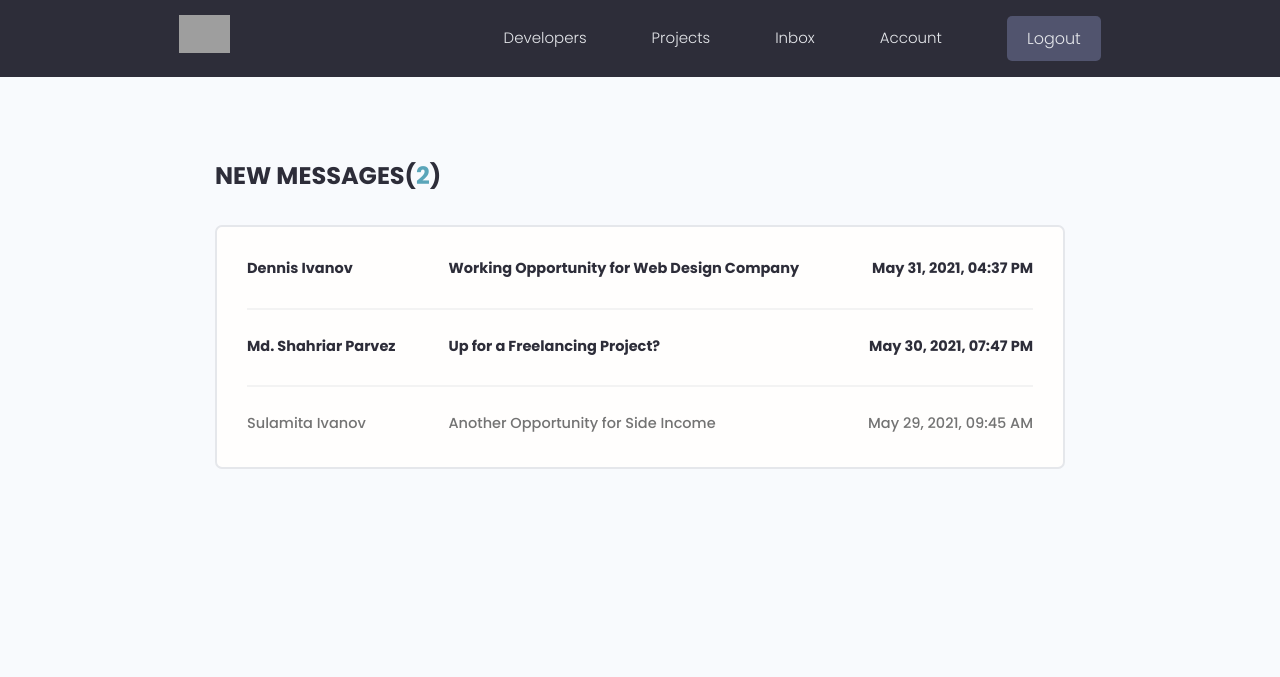
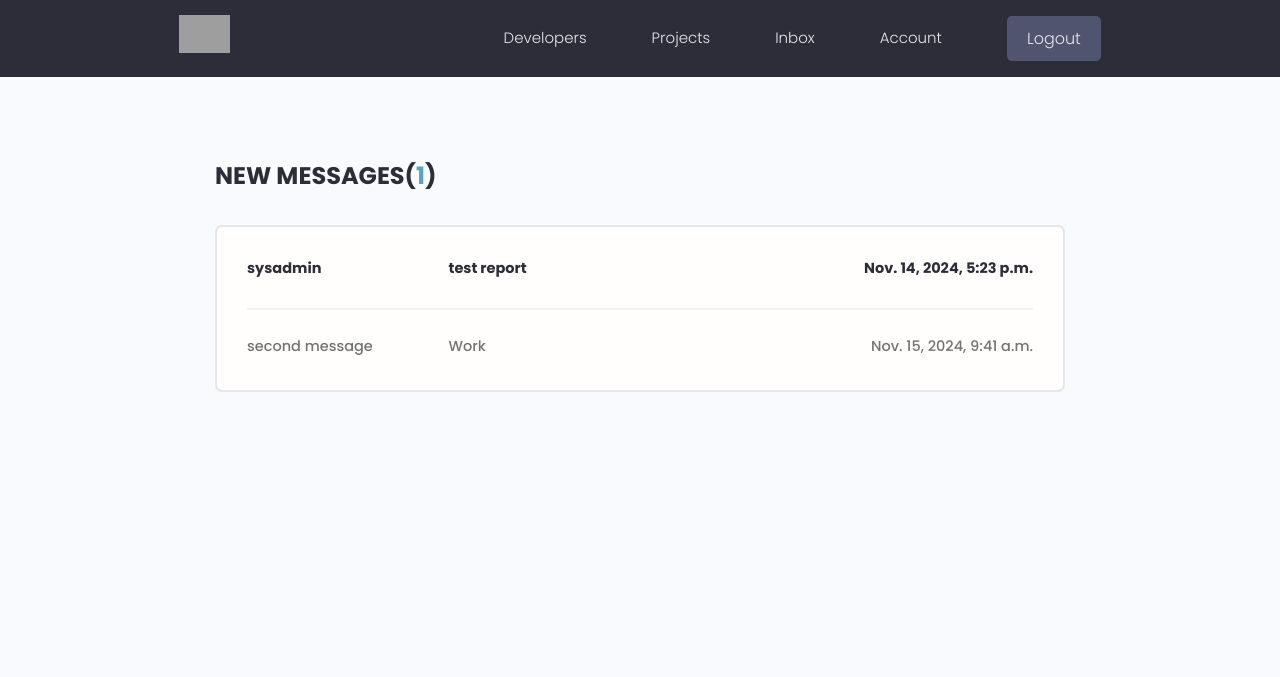
Before and after one commit to EdwinKingori/DevSearch, a Django app: page /inbox/ in a window 1280 px wide. Shown: the top 677 px of the page. Run offline with Django 5.2, Linux system fonts and the light colour scheme; a user stored in the database is signed in; data comes from the database, SQL or seed files in the repository; both versions use the stored data as it was after the commit; some libraries are stand-ins or nearby versions; grey boxes are pictures that could not be loaded.

Commit message:
configuring read and unread messages

```diff
--- a/devsearch/users/templates/users/inbox.html
+++ b/devsearch/users/templates/users/inbox.html
@@ -7,29 +7,23 @@
  <!-- Main Section -->
   <main class="inbox my-xl">
     <div class="content-box">
-      <h3 class="inbox__title">New Messages(<span>2</span>)</h3>
+      <h3 class="inbox__title">New Messages(<span>{{unreadCount}}</span>)</h3>
+
       <ul class="messages">
-        <li class="message message--unread">
-          <a href="message.html">
-            <span class="message__author">Dennis Ivanov</span>
-            <span class="message__subject">Working Opportunity for Web Design Company</span>
-            <span class="message__date">May 31, 2021, 04:37 PM</span>
-          </a>
-        </li>
-        <li class="message message--unread">
-          <a href="message.html">
-            <span class="message__author">Md. Shahriar Parvez</span>
-            <span class="message__subject">Up for a Freelancing Project?</span>
-            <span class="message__date">May 30, 2021, 07:47 PM</span>
-          </a>
-        </li>
-        <li class="message">
-          <a href="message.html">
-            <span class="message__author">Sulamita Ivanov</span>
-            <span class="message__subject">Another Opportunity for Side Income</span>
-            <span class="message__date">May 29, 2021, 09:45 AM</span>
-          </a>
-        </li>
+        {% for message in messagesRequests %}
+
+          {% if message.is_read == False %}
+            <li class="message message--unread">
+          {% else %}
+            <li class="message">
+          {% endif %}
+            <a href="message.html">
+              <span class="message__author">{{message.name}}</span>
+              <span class="message__subject">{{message.subject}}</span>
+              <span class="message__date">{{message.created}}</span>
+            </a>
+          </li>
+        {% endfor %}
       </ul>
     </div>
   </main>
--- a/devsearch/users/views.py
+++ b/devsearch/users/views.py
@@ -3,7 +3,7 @@ from django.contrib.auth import login, logout, authenticate
 from django.contrib.auth.decorators import login_required
 from django.contrib import messages
 from django.contrib.auth.models import User
-from .models import Profile
+from .models import Profile, Message
 from .utils import searchProfiles, paginateProfiles
 from .forms import CustomUserCreationForm, ProfileForm, SkillForm
 # Create your views here.
@@ -183,7 +183,11 @@ def deleteSkill(request, pk):
 
 @login_required(login_url='login')
 def inbox(request):
+    profile = request.user.profile
+    messagesRequests = profile.messages.all()
+    unreadCount = messagesRequests.filter(is_read=False).count()
     context = {
-
+        'messagesRequests': messagesRequests,
+        'unreadCount': unreadCount
     }
     return render(request, 'users/inbox.html', context)
```
Also changed, not shown: devsearch/db.sqlite3.
